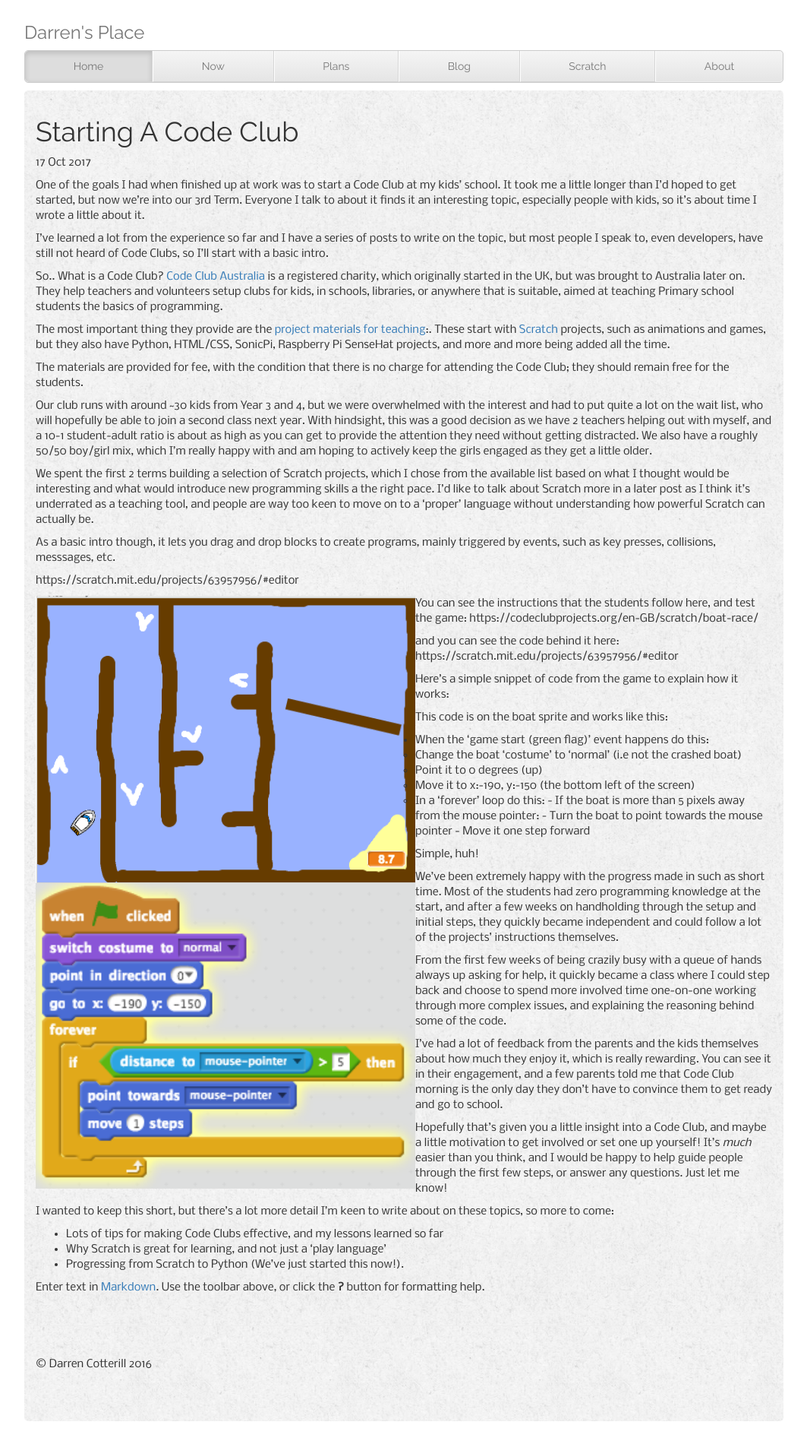
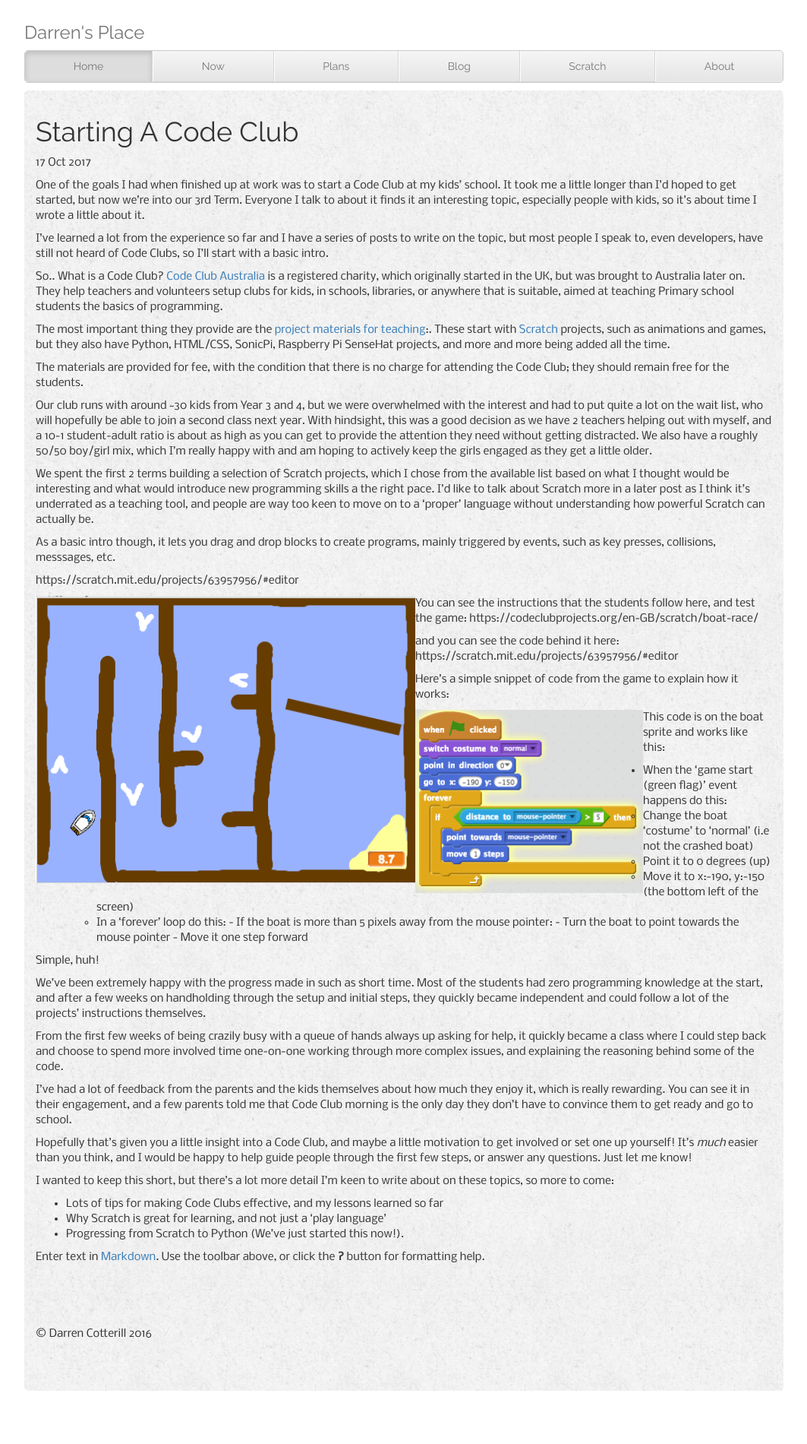
Before and after one commit to DCotterill/DCotterill.github.io, a Jekyll site: the page built from _posts/2017-10-17-starting-a-code-club.md, in a window 1280 px wide. Shown: the whole page at 76% size, without its empty margins (108-1171 px from the left). Built offline with Jekyll 4.4.1, drawn with Linux system fonts in a browser that asks for light colours; nearby versions of some CDN libraries; some web fonts are replaced; comment, search, counter and statistics services are not loaded; after the commit the page ends 1860 px from its top, so only the background shows below that.

Commit message:
Update 2017-10-17-starting-a-code-club.md

```diff
--- a/_posts/2017-10-17-starting-a-code-club.md
+++ b/_posts/2017-10-17-starting-a-code-club.md
@@ -27,8 +27,9 @@ As a basic intro though, it lets you drag and drop blocks to create programs, ma
 
 https://scratch.mit.edu/projects/63957956/#editor
 
-
+<p>
 <img src="{{site.baseurl}}/img/Screen Shot 2017-10-17 at 3.01.09 pm.png" width="500px" align="left"/>
+</p>
 
 
 You can see the instructions that the students follow here, and test the game:
@@ -39,8 +40,9 @@ https://scratch.mit.edu/projects/63957956/#editor
 
 Here's a simple snippet of code from the game to explain how it works:
 
-
-<img src="{{site.baseurl}}/img/Screen Shot 2017-10-17 at 3.04.29 pm.png" width="500px" align="left"/>
+<p>
+<img src="{{site.baseurl}}/img/Screen Shot 2017-10-17 at 3.04.29 pm.png" width="300px" align="left"/>
+</p>
 
 This code is on the boat sprite and works like this:
 - When the 'game start (green flag)' event happens do this:
```
